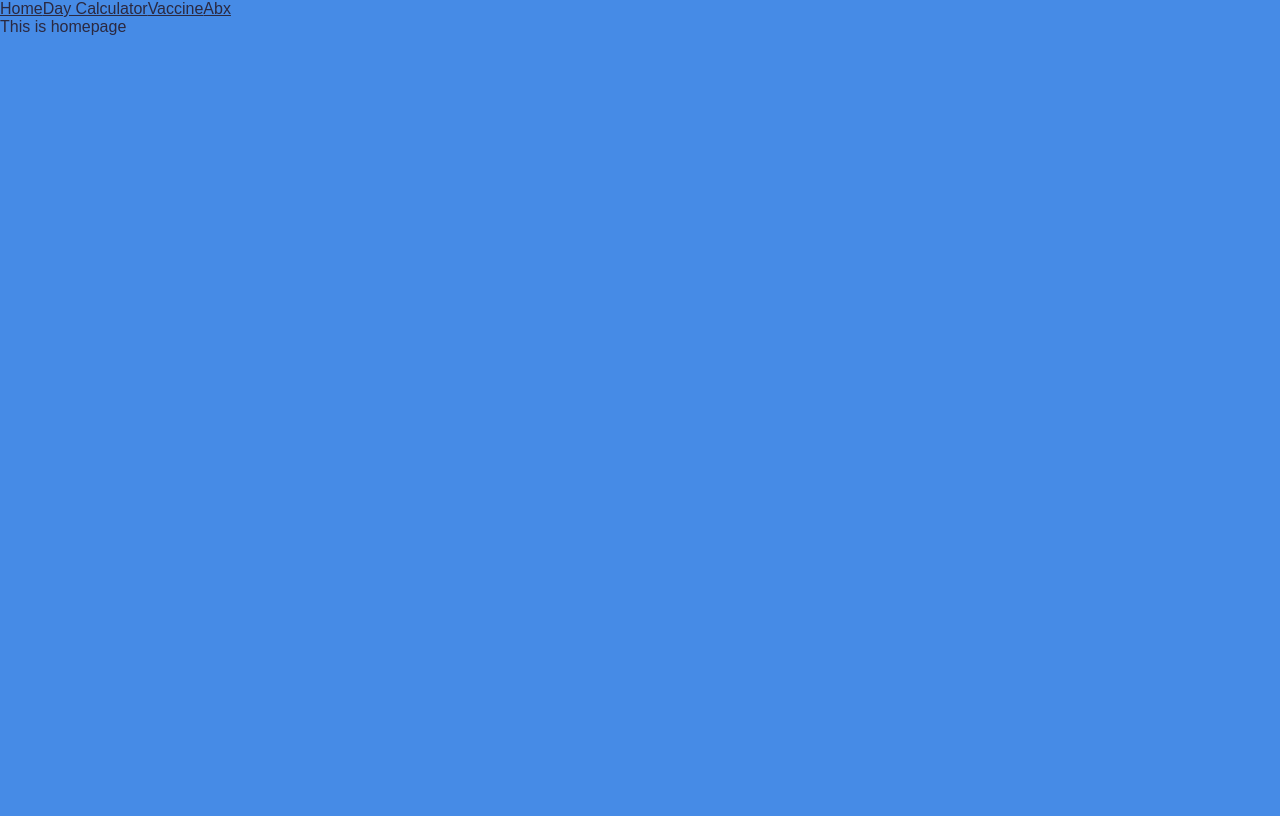
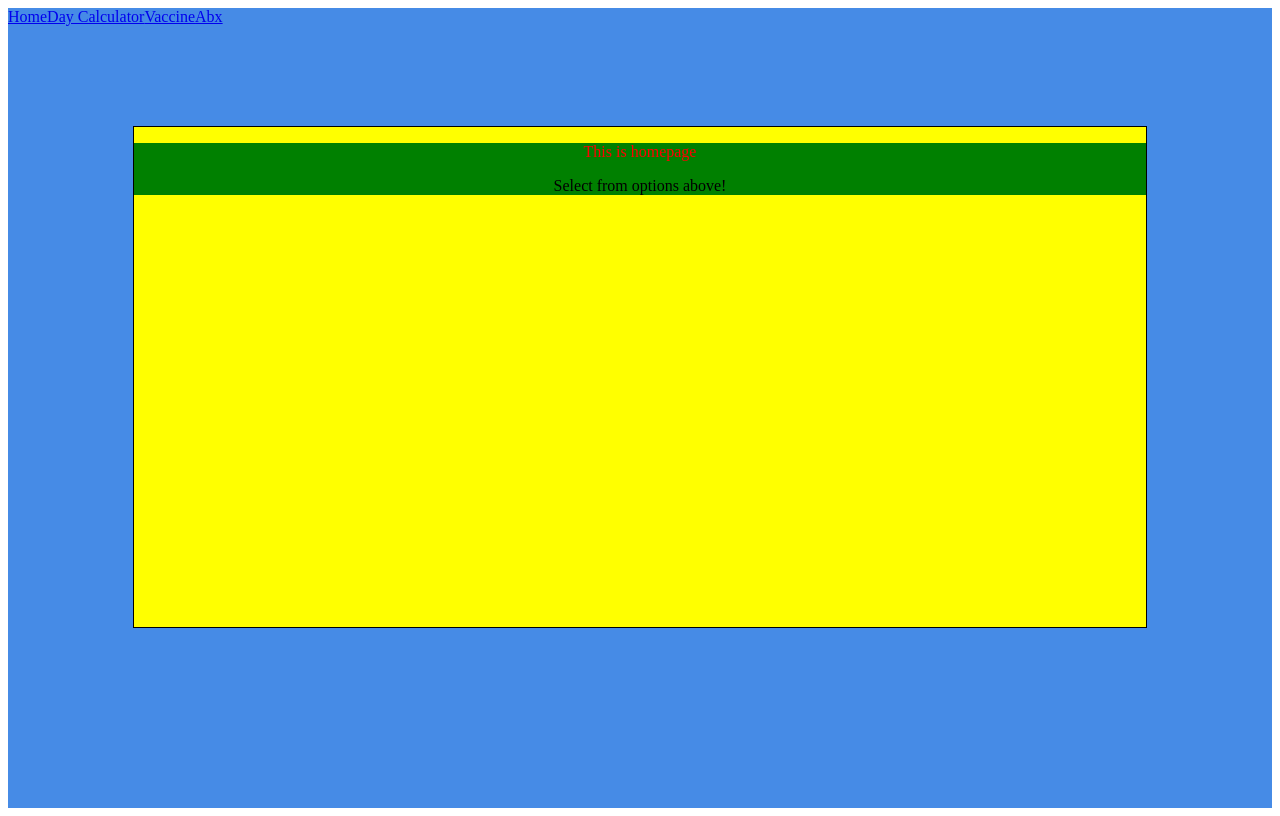
Before and after one commit to icyparkinson/rx-react, a React (Create React App) app: page / in a window 1280 px wide. Built offline with nearby package versions, Linux system fonts and the light colour scheme.

Commit message:
Moved routers to workspace component

```diff
--- a/src/App.js
+++ b/src/App.js
@@ -1,24 +1,17 @@
-import "./App.css"
+// import "./App.css"
 import { BrowserRouter as Router, Routes, Route } from "react-router-dom"
 import WorkSpace from "./components/WorkSpace"
 import NavBar from "./components/NavBar"
-import Home from "./components/Home"
-import DayCalc from "./components/DayCalc"
-import Vaccine from "./components/Vaccine"
-import Abx from "./components/Abx"
 
 
 const App = () =>{
    return (
-    <Router>
-      <NavBar />
-      <Routes>
-          <Route exact path = "/" element = {<Home/>} />
-          <Route path = "/daycalc" element = {<DayCalc/>} />
-          <Route path = "/vaccine" element = {<Vaccine />} />
-          <Route path = "/abx" element = {<Abx />} />
-      </Routes>
-    </Router>
+    <div style = {{backgroundColor: "rgb(70, 139, 230)", height: "800px"}}>
+      <Router>
+        <NavBar />
+        <WorkSpace />
+      </Router>
+    </div>
   );
 }
 
--- a/src/components/Home.js
+++ b/src/components/Home.js
@@ -2,7 +2,10 @@ import React from "react"
 
 const Home = () => {
     return(
-        <p>This is homepage</p>
+        <section style = {{backgroundColor: "green"}}>
+            <p style = {{color: "red"}}>This is homepage</p>
+            <p>Select from options above!</p>
+        </section>
     )
 }
 
--- a/src/components/WorkSpace.js
+++ b/src/components/WorkSpace.js
@@ -1,10 +1,21 @@
 import React from "react"
+import { BrowserRouter as Router, Routes, Route } from "react-router-dom"
+import Home from "./Home"
+import DayCalc from "./DayCalc"
+import Vaccine from "./Vaccine"
+import Abx from "./Abx"
+
 
 const WorkSpace = () => {
     return(
         <div style = {{margin: "100 auto"}}>
             <section style = {workSpaceStyle}>
-                <p>Select from options above!</p>
+                <Routes>
+                <Route exact path = "/" element = {<Home/>} />
+                <Route path = "/daycalc" element = {<DayCalc/>} />
+                <Route path = "/vaccine" element = {<Vaccine />} />
+                <Route path = "/abx" element = {<Abx />} />
+                </Routes>
             </section>
         </div>
     )
@@ -15,7 +26,8 @@ const workSpaceStyle = {
     border: "1px solid black",
     width: "80%",
     height: "500px",
-    margin: "100px auto"
+    margin: "100px auto",
+    backgroundColor: "yellow"
 }
 
 export default WorkSpace
```
